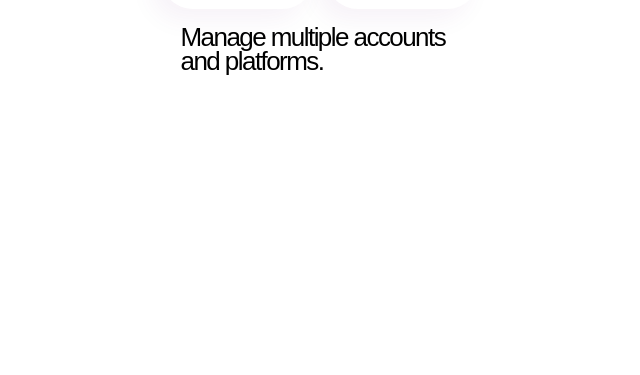
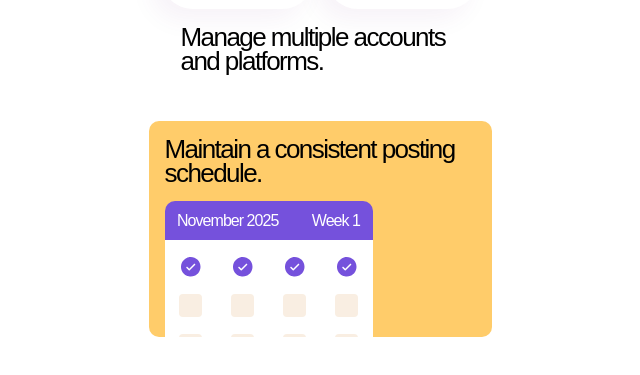
Before and after one commit to phil-cody/bento-grid, a website: page index.html in a window 1280 px wide. Shown: the part 421-796 px from the top of the page, without its empty margins (320-960 px from the left). Drawn offline with Linux system fonts and the light colour scheme.

Commit message:
make the third block

```diff
--- a/index.html
+++ b/index.html
@@ -40,13 +40,43 @@
 					</div>
 					<div class="social-network__description">Manage multiple accounts and platforms.</div>
 				</section>
-				<section class="bento__maintain block"></section>
+				<section class="maintain block">
+					<p class="maintain__text">Maintain a consistent posting schedule.</p>
+					<div class="maintain__illustrations">
+						<div class="maintain__hero">
+							<p class="maintain__hero-date">November 2025</p>
+							<p class="maintain__hero-week">Week 1</p>
+						</div>
+						<div class="maintain__table">
+							<div class="maintain__table--cols">
+								<img src="src/image/tick.svg" alt="tick" class="maintain__table--cols-1">
+								<div class="maintain__table--cols-square"></div>
+								<div class="maintain__table--cols-square"></div>
+							</div>
+							<div class="maintain__table--cols">
+								<img src="src/image/tick.svg" alt="tick" class="maintain__table--cols-1">
+								<div class="maintain__table--cols-square"></div>
+								<div class="maintain__table--cols-square"></div>
+							</div>
+							<div class="maintain__table--cols">
+								<img src="src/image/tick.svg" alt="tick" class="maintain__table--cols-1">
+								<div class="maintain__table--cols-square"></div>
+								<div class="maintain__table--cols-square"></div>
+							</div>
+							<div class="maintain__table--cols">
+								<img src="src/image/tick.svg" alt="tick" class="maintain__table--cols-1">
+								<div class="maintain__table--cols-square"></div>
+								<div class="maintain__table--cols-square"></div>
+							</div>
+						</div>
+					</div>
+				</section>
 			</section>
-			<section class="bento__schedule block"></section>
-			<section class="bento__grow-followers block"></section>
-			<section class="bento__56 block"></section>
-			<section class="bento__create block"></section>
-			<section class="bento__write-your-content block"></section>
+			<section class="schedule block"></section>
+			<section class="grow-followers block"></section>
+			<section class="56 block"></section>
+			<section class="create block"></section>
+			<section class="write-your-content block"></section>
 		</div>
 	</main>
 </body>
--- a/src/scss/_mixins.scss
+++ b/src/scss/_mixins.scss
@@ -35,7 +35,7 @@
 @mixin m-text-preset-2 {
 	font-family: DM Sans Medium, sans-serif;
 	font-size: 32px;
-	line-height: 28%;
+	line-height: 28px;
 	letter-spacing: -0.06em;
 }
 
--- a/src/scss/components/_index.scss
+++ b/src/scss/components/_index.scss
@@ -1,2 +1,3 @@
 @forward 'social-media';
 @forward 'manage-multiple';
+@forward 'maintain';
--- /dev/null
+++ b/src/scss/components/_maintain.scss
@@ -0,0 +1,62 @@
+@use '../importer' as i;
+
+.maintain {
+	@include i.block;
+	background-color: i.$yellow-500;
+	padding: 16px 16px 0 16px;
+	max-width: 343px;
+	max-height: 216px;
+	display: flex;
+	flex-direction: column;
+	gap: 16px;
+	overflow: hidden;
+
+	&__text {
+		@include i.m-text-preset-3;
+	}
+
+	&__illustrations {
+		display: flex;
+		flex-direction: column;
+		border-radius: 10px 10px 0 0;
+		overflow: hidden;
+		max-width: 208px;
+		max-height: 157px;
+		height: 157px;
+	}
+
+	&__hero {
+		background-color: i.$purple-500;
+		display: flex;
+		flex-direction: row;
+		justify-content: space-between;
+		color: i.$white;
+		@include i.m-text-preset-3;
+		font-size: 16px;
+		line-height: 14px;
+	}
+
+	&__hero-date, &__hero-week {
+		margin: 12.5px;
+	}
+
+	&__table {
+		background-color: i.$white;
+		height: 100%;
+		display: flex;
+		justify-content: space-around;
+
+		&--cols {
+			margin-top: 17px;
+			@include i.flex-center;
+			gap: 17px;
+		}
+
+		&--cols-square {
+			background-color: i.$yellow-100;
+			height: 23px;
+			width: 23px;
+			border-radius: 4px;
+		}
+	}
+}
--- a/src/scss/components/_manage-multiple.scss
+++ b/src/scss/components/_manage-multiple.scss
@@ -2,6 +2,7 @@
 
 .bento__inner {
 	@include i.flex-center;
+	gap: 32px;
 }
 
 .bento__manage-multiple {
```
Also changed, not shown: src/css/main.css, src/image/august.svg (added), src/image/tick.svg (added), src/image/week.svg (added), 1 other file.
